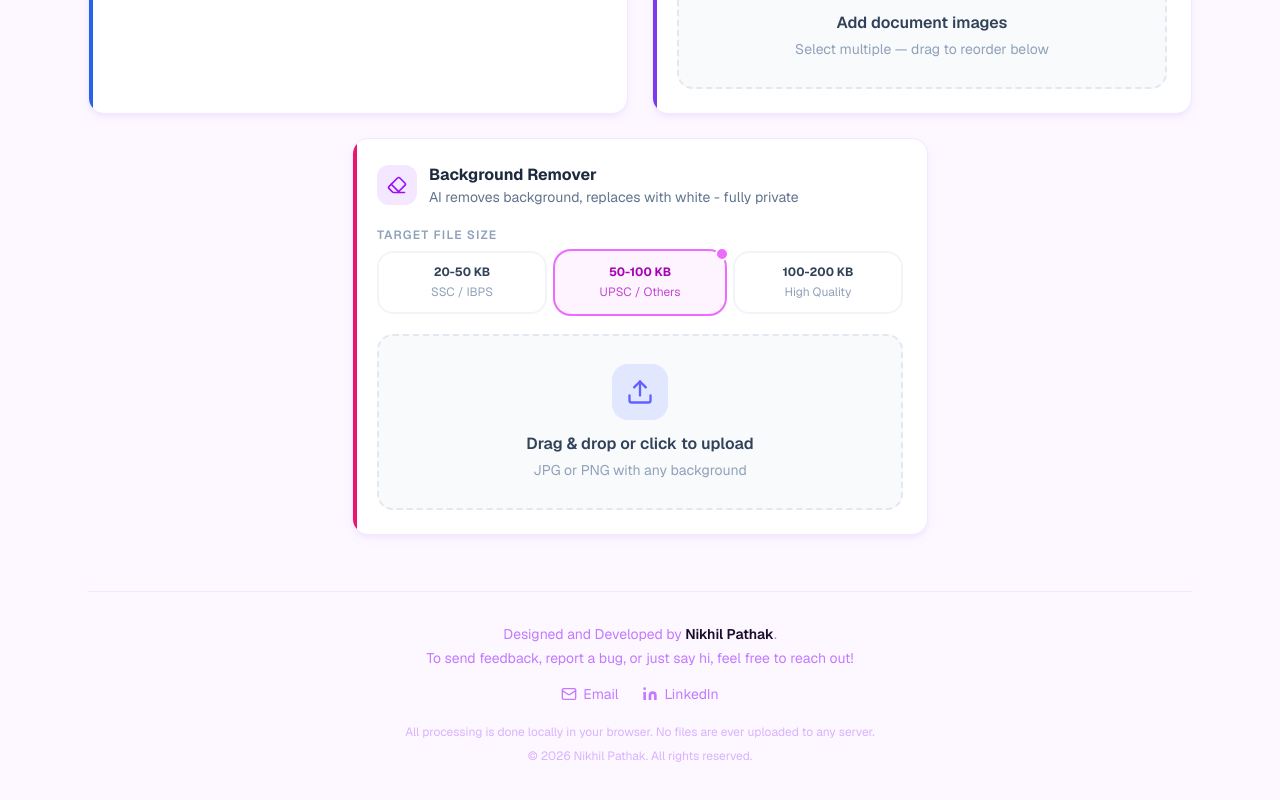
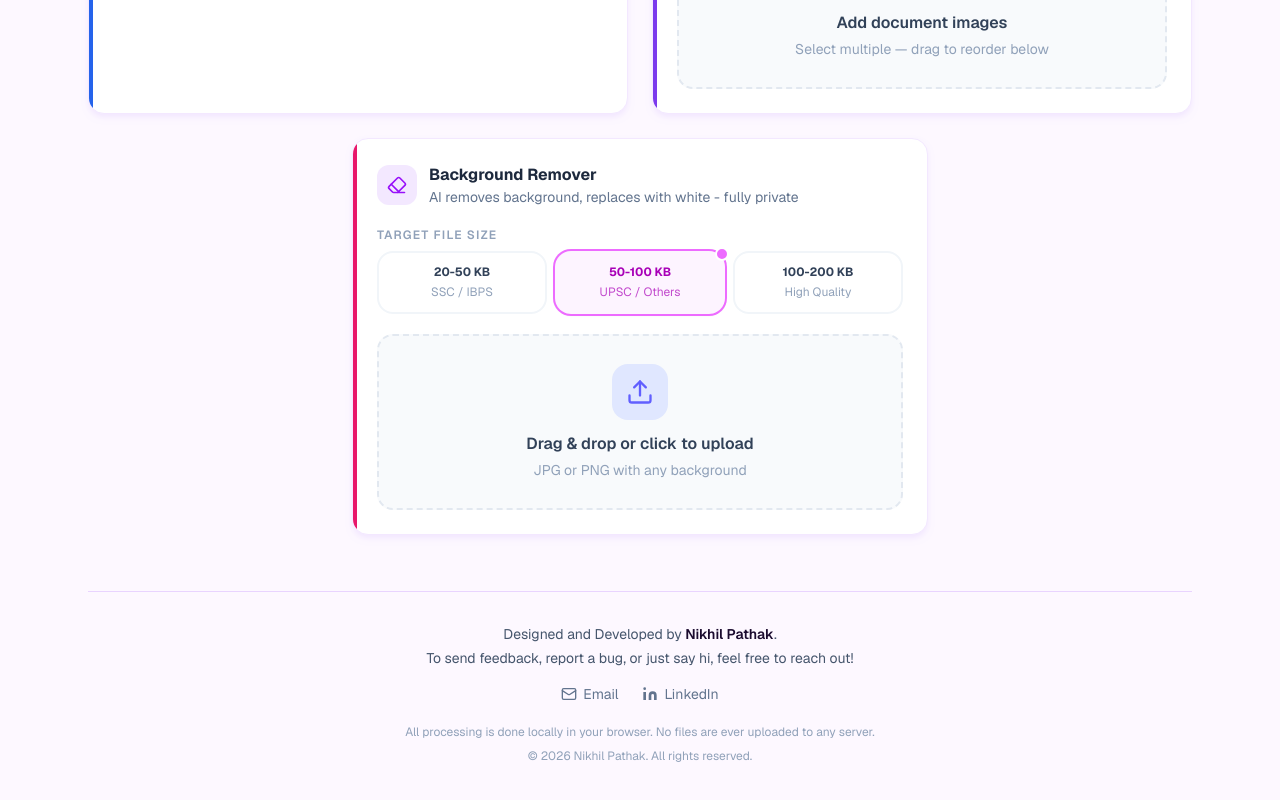
Before and after one commit to pixxel-nikhill/govt-form-companion, a Next.js app: page / in a window 1280 px wide. Shown: the part 1212-2012 px from the top of the page. Built offline with nearby package versions, Linux system fonts and the light colour scheme.

Commit message:
Updated footer

```diff
--- a/src/app/page.tsx
+++ b/src/app/page.tsx
@@ -89,7 +89,7 @@ export default function Home() {
           initial={{ opacity: 0 }}
           animate={{ opacity: 1 }}
           transition={{ delay: 0.6 }}
-          className="mt-14 border-t border-purple-100 pt-8 pb-6 text-center text-sm text-purple-400"
+          className="mt-14 border-t border-purple-200 pt-8 pb-6 text-center text-sm text-slate-600"
         >
           <p>
             Designed and Developed by{" "}
@@ -101,7 +101,7 @@ export default function Home() {
           <div className="mt-4 flex items-center justify-center gap-6">
             <a
               href="mailto:pathakn620@gmail.com"
-              className="inline-flex items-center gap-1.5 text-purple-400 transition-colors hover:text-[#e8176b]"
+              className="inline-flex items-center gap-1.5 text-slate-500 transition-colors hover:text-[#e8176b]"
             >
               <svg xmlns="http://www.w3.org/2000/svg" className="h-4 w-4" viewBox="0 0 24 24" fill="none" stroke="currentColor" strokeWidth="2" strokeLinecap="round" strokeLinejoin="round">
                 <rect width="20" height="16" x="2" y="4" rx="2" />
@@ -113,7 +113,7 @@ export default function Home() {
               href="https://www.linkedin.com/in/nikhil-pathak-dev"
               target="_blank"
               rel="noopener noreferrer"
-              className="inline-flex items-center gap-1.5 text-purple-400 transition-colors hover:text-[#e8176b]"
+              className="inline-flex items-center gap-1.5 text-slate-500 transition-colors hover:text-[#e8176b]"
             >
               <svg xmlns="http://www.w3.org/2000/svg" className="h-4 w-4" viewBox="0 0 24 24" fill="currentColor">
                 <path d="M16 8a6 6 0 0 1 6 6v7h-4v-7a2 2 0 0 0-2-2 2 2 0 0 0-2 2v7h-4v-7a6 6 0 0 1 6-6z" />
@@ -123,10 +123,10 @@ export default function Home() {
               LinkedIn
             </a>
           </div>
-          <p className="mt-5 text-xs text-purple-300">
+          <p className="mt-5 text-xs text-slate-400">
             All processing is done locally in your browser. No files are ever uploaded to any server.
           </p>
-          <p className="mt-2 text-xs text-purple-300">
+          <p className="mt-2 text-xs text-slate-400">
             &copy; {new Date().getFullYear()} Nikhil Pathak. All rights reserved.
           </p>
         </motion.footer>
```
